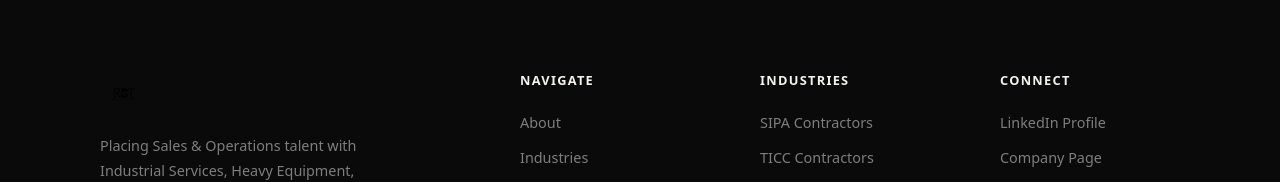
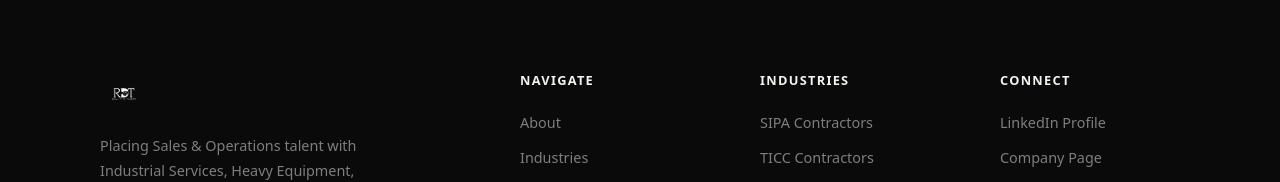
Before and after one commit to realdealtalent/RealDealTalent, a Next.js app: page / in a window 1280 px wide. Shown: the part 6085-6267 px from the top of the page. Built offline with nearby package versions, Linux system fonts and the light colour scheme.

Commit message:
Invert footer logo color for visibility on dark background
Co-Authored-By: Claude Sonnet 4.6 <noreply@anthropic.com>

```diff
--- a/src/app/landing.css
+++ b/src/app/landing.css
@@ -76,6 +76,7 @@ nav.scrolled { box-shadow: 0 2px 20px rgba(0,0,0,0.08); }
   width: auto;
   display: block;
   margin-bottom: 16px;
+  filter: brightness(0) invert(1);
 }
 .footer-logo-text {
   font-family: var(--serif);
```
